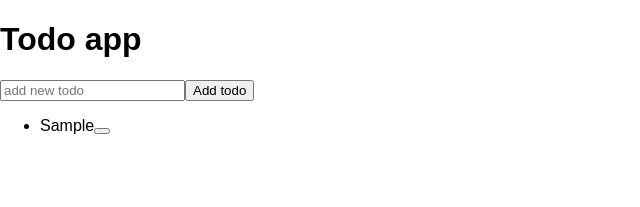
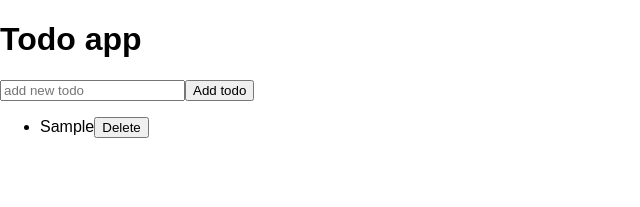
Before and after one commit to sharmayush11/Todo-LIst, a React (Vite) app: page / in a window 1280 px wide. Both pictures are taken after typing "Sample" into the empty fields and a click on the button "Add todo". Shown: the top 207 px of the page, without its empty margins (0-640 px from the left). Built offline with nearby package versions, Linux system fonts and the light colour scheme.

Commit message:
more feats

```diff
--- a/src/Todo.jsx
+++ b/src/Todo.jsx
@@ -11,9 +11,11 @@ function Todo() {
             setNewTodo('')
         }
     }
-    // const handleDelete = (index) => {
-
-    // }
+    const handleDelete = (index) => {
+        const newTodos = [...todos]
+        newTodos[index].completed = !newTodos[index].completed
+        setTodos(newTodos)
+    }
   return (
     <div>
         <h1>Todo app </h1>
@@ -29,8 +31,8 @@ function Todo() {
         <ul>
             {todos.map((todo , index) => (
                 <li key={index}>
-                    <span >{todo.text}</span>
-                    <button onClick={() => handleDelete(index)}></button>
+                    <span style={ {textDecoration:todo.completed?'line-through' : 'none '}}>{todo.text}</span>
+                    <button onClick={() => handleDelete(index)}>Delete</button>
                 </li>
             ))}
         </ul>
```
